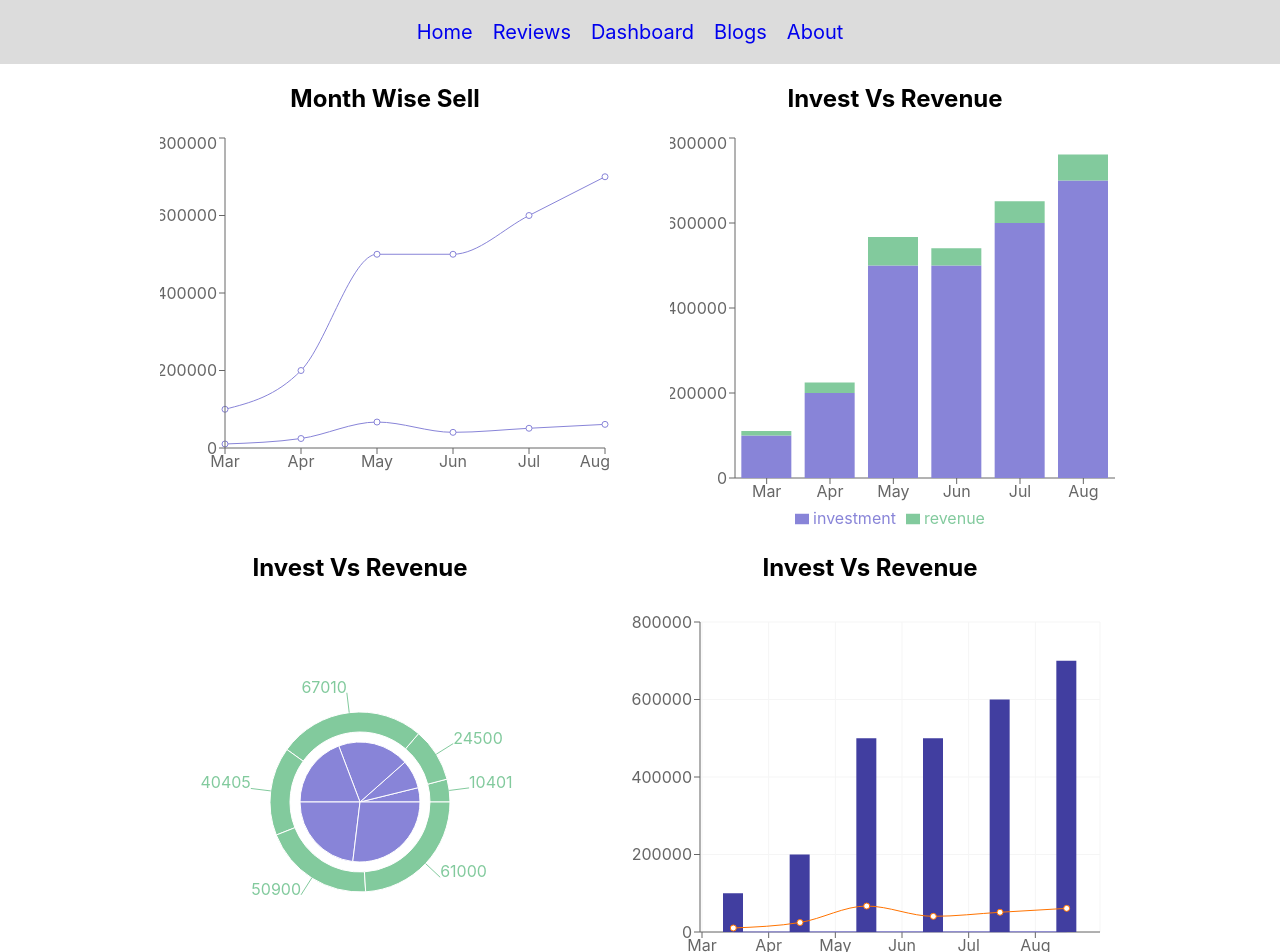
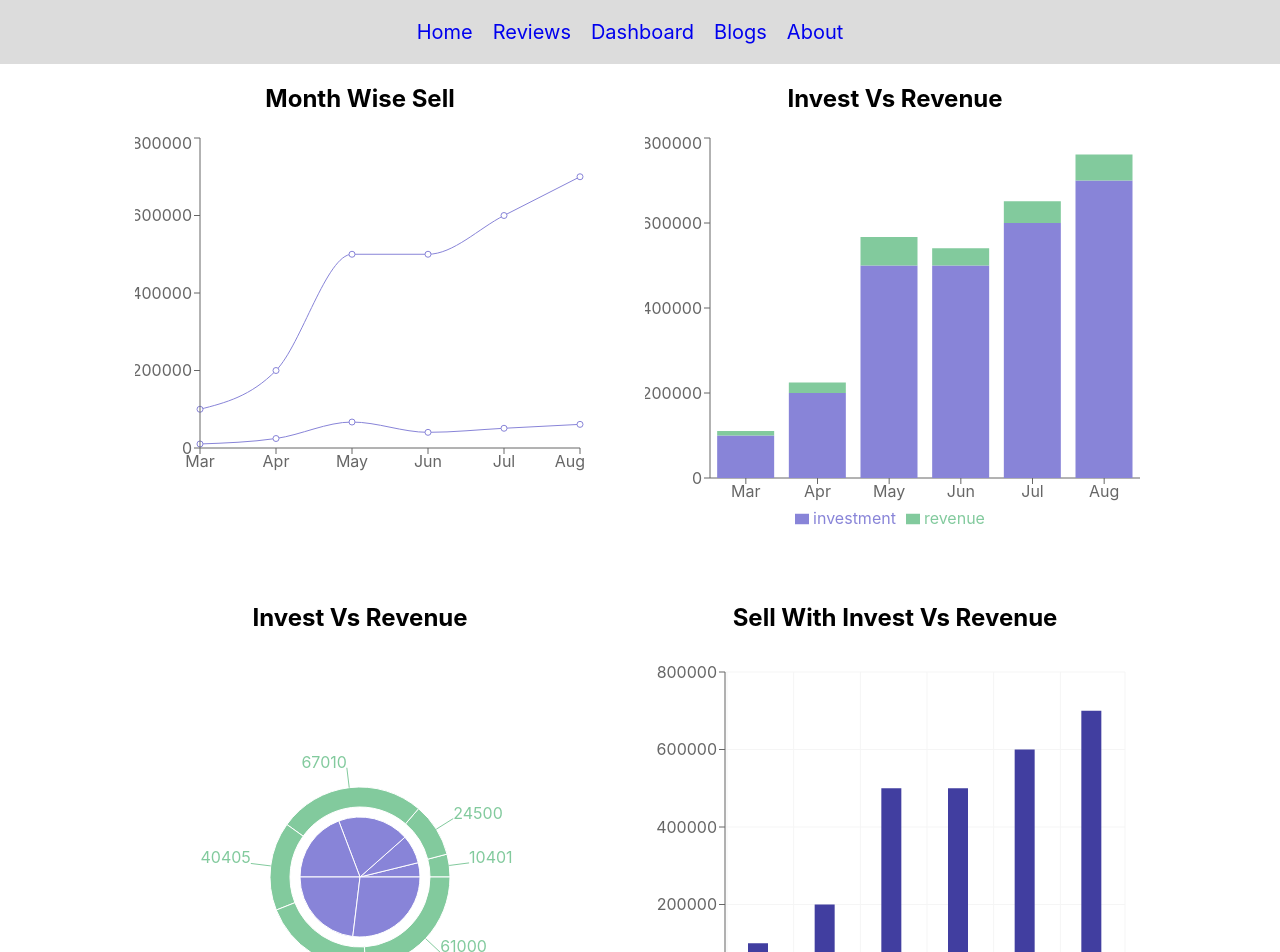
Before and after one commit to rabiul1399/Watch-Dynasty, a React (Create React App) app: page /dashboard in a window 1280 px wide. Shown: the top 952 px of the page. Built offline with nearby package versions, Linux system fonts and the light colour scheme.

Commit message:
Readme file edit

```diff
--- a/src/components/Dashboard/Dashboard.css
+++ b/src/components/Dashboard/Dashboard.css
@@ -6,5 +6,6 @@
 .chart{
     display: flex;
     gap: 60px;
+    margin-bottom: 50px;
 
 }
--- a/src/components/Dashboard/Dashboard.js
+++ b/src/components/Dashboard/Dashboard.js
@@ -28,7 +28,7 @@ const Dashboard = () => {
                 <div>
                     <h2>Invest Vs Revenue</h2>
                     <BarChart
-                        width={450}
+                        width={500}
                         height={400}
                         data={data}
 
@@ -46,14 +46,14 @@ const Dashboard = () => {
             <div className='chart'>
                 <div>
                     <h2>Invest Vs Revenue</h2>
-                    <PieChart width={400} height={400}>
+                    <PieChart width={450} height={450}>
                         <Pie data={data} dataKey="investment" cx="50%" cy="50%" outerRadius={60} fill="#8884d8" />
                         <Pie data={data} dataKey="revenue" cx="50%" cy="50%" innerRadius={70} outerRadius={90} fill="#82ca9d" label />
                         <Tooltip></Tooltip>
                     </PieChart>
                 </div>
                 <div>
-                    <h2>Invest Vs Revenue</h2>
+                    <h2>Sell With Invest Vs Revenue</h2>
 
                     <ComposedChart
                         width={500}
```
Also changed, not shown: 1 other file (tests, documents, lock files or other folders).
